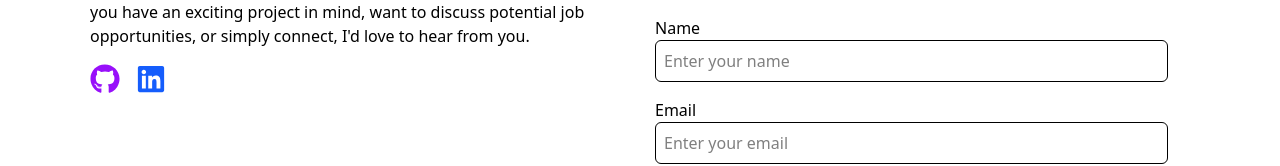
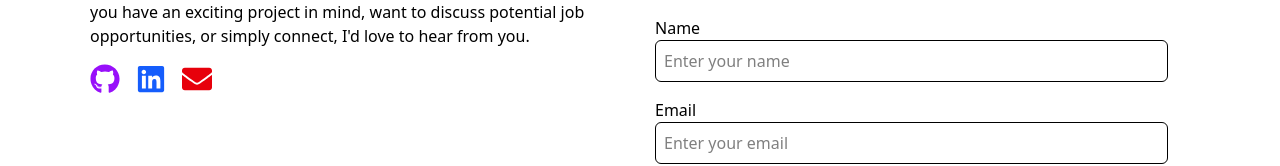
Before and after one commit to Manan565/manan565.github.io, a React (Vite) app: page / in a window 1280 px wide. Shown: the part 1694-1860 px from the top of the page. Built offline with nearby package versions, Linux system fonts and the light colour scheme.

Commit message:
fixed email icon

```diff
--- a/src/components/Contact.jsx
+++ b/src/components/Contact.jsx
@@ -1,5 +1,5 @@
 import { useState } from "react";
-import { FaGithub, FaLinkedin } from "react-icons/fa";
+import { FaGithub, FaLinkedin, FaEnvelope } from "react-icons/fa";
 
 const Contact = () => {
   const [formData, setFormData] = useState({
@@ -60,6 +60,9 @@ const Contact = () => {
             rel="noopener noreferrer"
           >
             <FaLinkedin className="text-blue-600 text-3xl hover:opacity-80" />
+          </a>
+          <a href="mailto:mma324@sfu.ca">
+            <FaEnvelope className="text-red-600 text-3xl hover:opacity-80" />
           </a>
         </div>
       </div>
```
